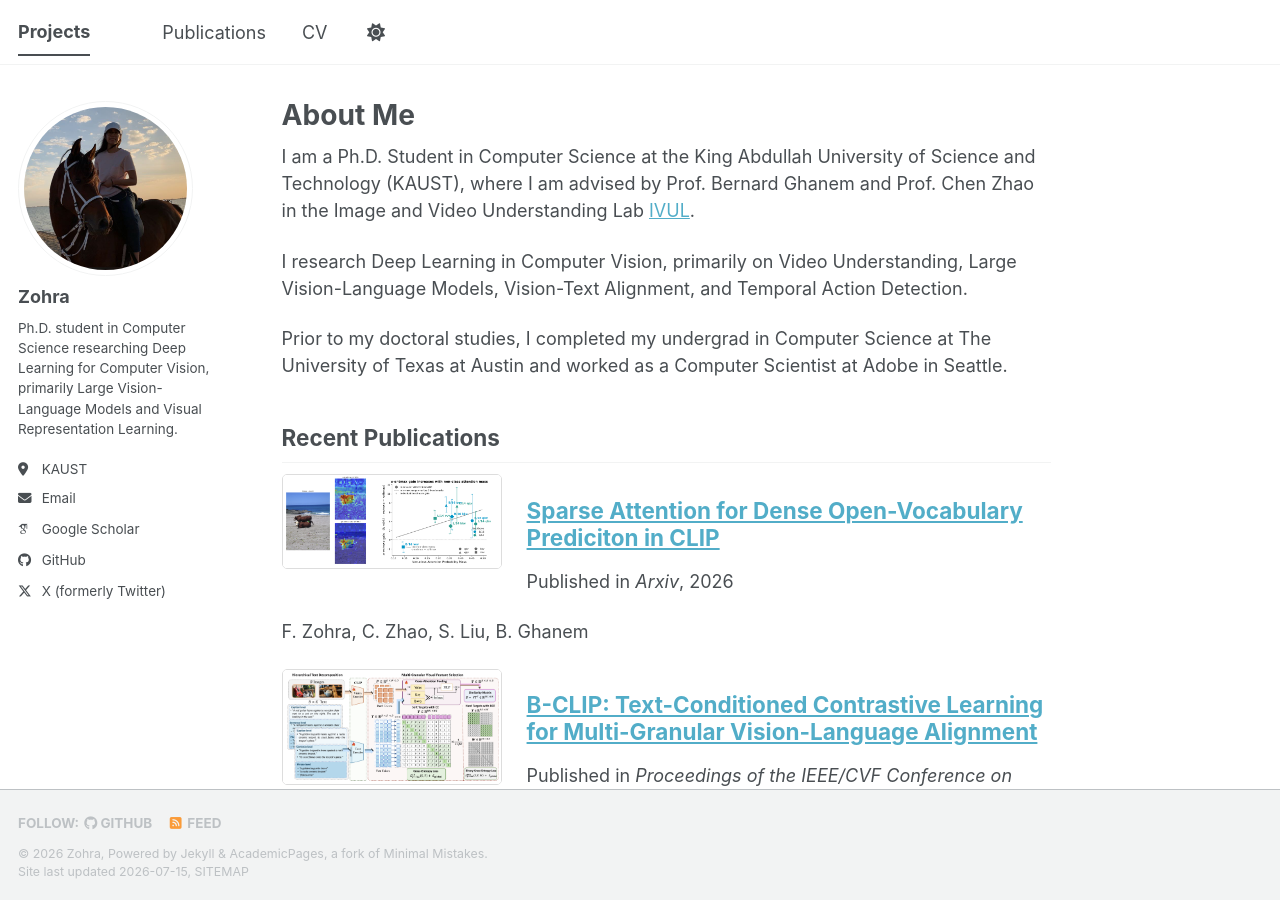
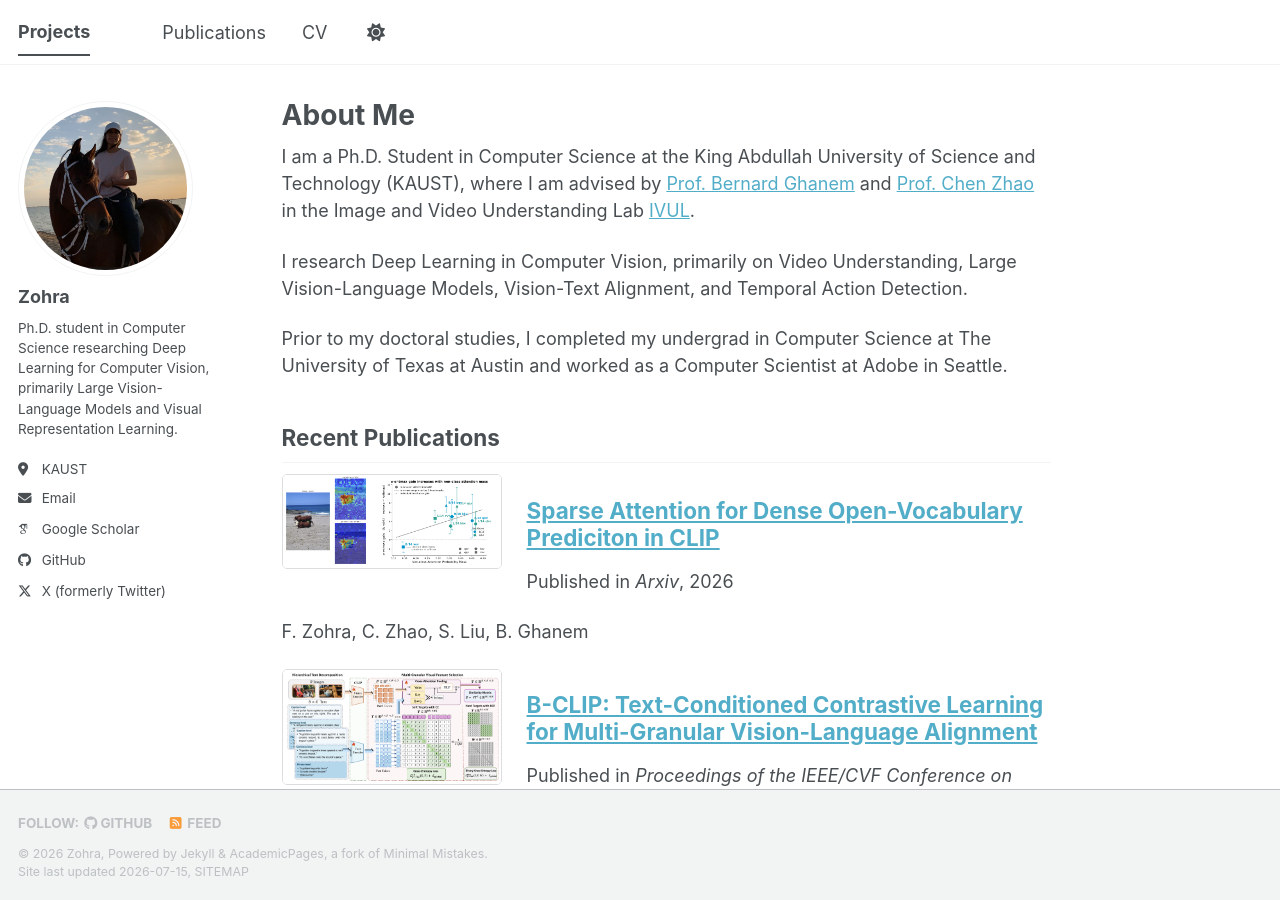
Before and after one commit to fzohra/fzohra.github.io, a Jekyll site: the page built from _pages/about.md, in a window 1280 px wide and 900 px high. Built offline with Jekyll 4.4.1, drawn with Linux system fonts in a browser that asks for light colours; some web fonts are replaced; a script that is not in the unit is left out; part of the change alters nothing that is shown.

```diff
--- a/_pages/about.md
+++ b/_pages/about.md
@@ -7,7 +7,7 @@ redirect_from:
   - /about.html
 ---
 
-I am a Ph.D. Student in Computer Science at the King Abdullah University of Science and Technology (KAUST), where I am advised by Prof. Bernard Ghanem and Prof. Chen Zhao in the Image and Video Understanding Lab [IVUL](https://ivul.kaust.edu.sa/).
+I am a Ph.D. Student in Computer Science at the King Abdullah University of Science and Technology (KAUST), where I am advised by [Prof. Bernard Ghanem](https://www.bernardghanem.com/) and [Prof. Chen Zhao](https://zhao-chen.com/) in the Image and Video Understanding Lab [IVUL](https://ivul.kaust.edu.sa/).
 
 I research Deep Learning in Computer Vision, primarily on Video Understanding, Large Vision-Language Models, Vision-Text Alignment, and Temporal Action Detection.
 
```
